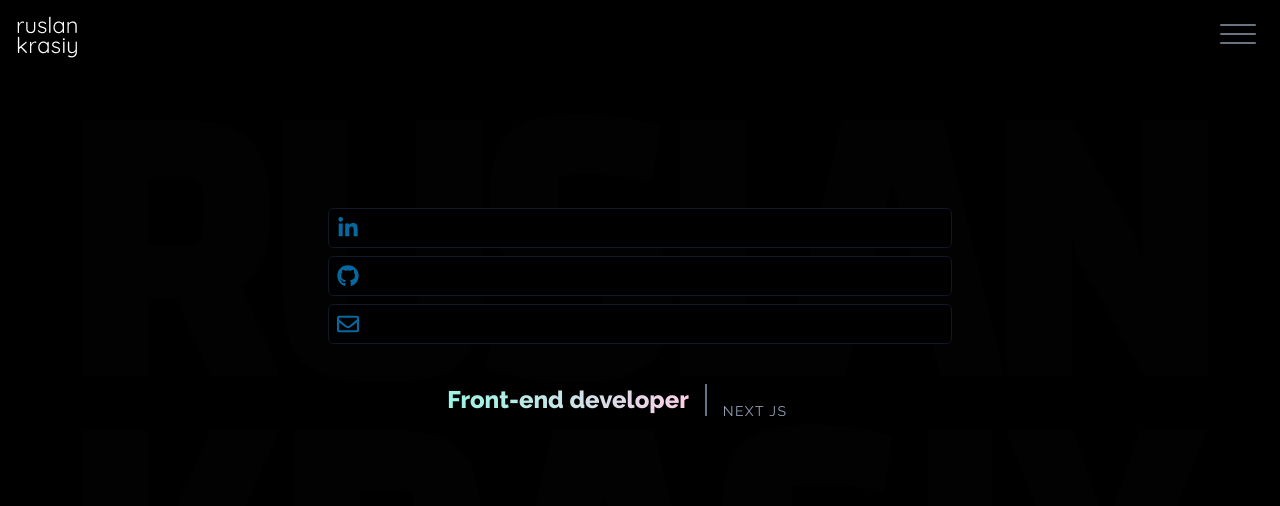
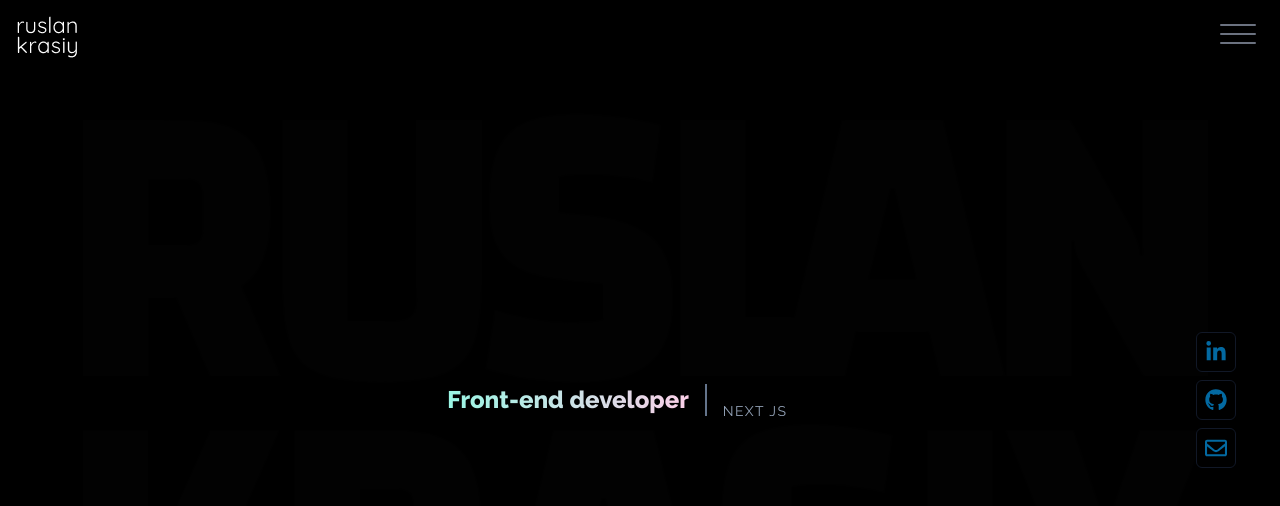
Before and after one commit to rkrasiy/portfolio-dev, a React (Create React App) app: page / in a window 1280 px wide. Shown: the top 506 px of the page. Built offline with nearby package versions, Linux system fonts and the light colour scheme; a web font is replaced by a local one.

Commit message:
fix responsive

```diff
--- a/src/App.js
+++ b/src/App.js
@@ -30,7 +30,7 @@ export default function App() {
                 }
                <img src="./mask2a.png" className="fixed top-0 left-0 h-screen right-0 bottom-0 w-full"  alt="mask"/>
                 <Sidebar close={openMenuHanlder} show={openMenu} />
-                <div className="absolute sm:top-1/2 bottom-4 z-40 left-1/2 sm:right-4 flex flex-row sm:flex-col translate-x-[-50%] sm:translate-y-[-50%] gap-2">
+                <div className="absolute sm:top-1/2 top-[90%] z-40 left-1/2 sm:left-[95%] flex flex-row sm:flex-col translate-x-[-50%] sm:translate-y-[-50%] gap-2">
                     <SocialBtns />
                 </div>
                 {/* <StageButton click={()=>setStage(!stage)} /> */}
```
